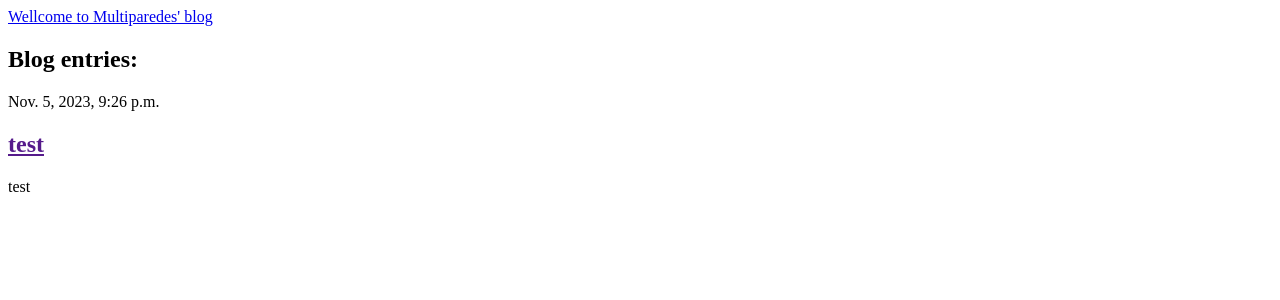
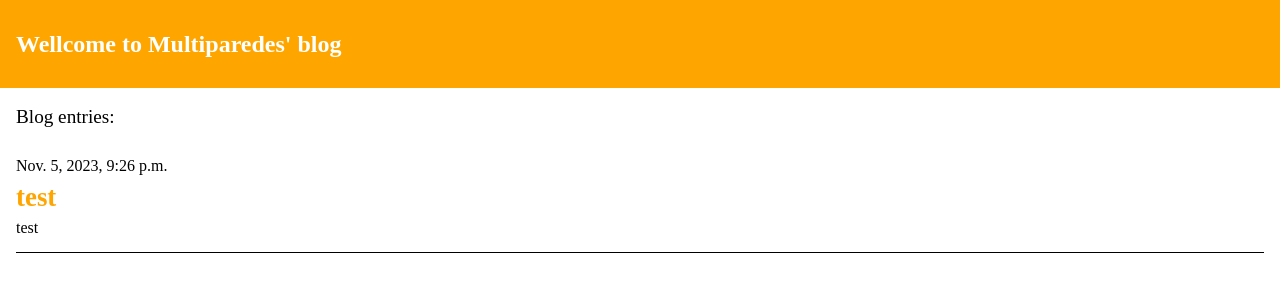
Before and after one commit to multiparedes/DjangoGirls, a Django app: page / in a window 1280 px wide. Shown: the top 300 px of the page. Run offline with Django 3.2, Linux system fonts and the light colour scheme; data comes from the database, SQL or seed files in the repository.

Commit message:
CSS on dynamic data

```diff
--- /dev/null
+++ b/blog/static/css/blog.css
@@ -0,0 +1,92 @@
+/* http://meyerweb.com/eric/tools/css/reset/
+   v2.0 | 20110126
+   License: none (public domain)
+*/
+
+html, body, div, span, applet, object, iframe,
+h1, h2, h3, h4, h5, h6, p, blockquote, pre,
+a, abbr, acronym, address, big, cite, code,
+del, dfn, em, img, ins, kbd, q, s, samp,
+small, strike, strong, sub, sup, tt, var,
+b, u, i, center,
+dl, dt, dd, ol, ul, li,
+fieldset, form, label, legend,
+table, caption, tbody, tfoot, thead, tr, th, td,
+article, aside, canvas, details, embed,
+figure, figcaption, footer, header, hgroup,
+menu, nav, output, ruby, section, summary,
+time, mark, audio, video {
+	margin: 0;
+	padding: 0;
+	border: 0;
+	font-size: 100%;
+	font: inherit;
+	vertical-align: baseline;
+}
+/* HTML5 display-role reset for older browsers */
+article, aside, details, figcaption, figure,
+footer, header, hgroup, menu, nav, section {
+	display: block;
+}
+body {
+	line-height: 1;
+}
+ol, ul {
+	list-style: none;
+}
+blockquote, q {
+	quotes: none;
+}
+blockquote:before, blockquote:after,
+q:before, q:after {
+	content: '';
+	content: none;
+}
+table {
+	border-collapse: collapse;
+	border-spacing: 0;
+}
+
+.header {
+  background-color: orange;
+  width: 100vw;
+  padding: 2em 1em;
+}
+
+.header a {
+  text-decoration: none;
+  color: white;
+  font-weight: bold;
+  size: 2em;
+  font-size: 1.5em;
+}
+
+main {
+  display: flex;
+  flex-direction: column;
+  gap:2em;
+  padding-inline: 1em;
+}
+
+h2 {
+  font-size: 1.2em;
+  font-weight: 400;
+  padding-top: 1em;
+}
+
+.posts a {
+  color: orange;
+  font-weight: bold;
+  font-size: 1.4em;
+  text-decoration: none;
+}
+
+.posts h2 {
+  margin-bottom: 0.5em;
+  margin-top: -0.5em;
+}
+
+.posts {
+  padding-bottom: 1em;
+  border-bottom: 1px solid black;
+}
--- a/blog/templates/blog/post_list.html
+++ b/blog/templates/blog/post_list.html
@@ -1,17 +1,21 @@
+{% load static %}
 <!DOCTYPE html>
 <html lang="en">
 <head>
     <meta charset="UTF-8">
     <meta name="viewport" content="width=device-width, initial-scale=1.0">
     <title>Multiparedes' blog</title>
+    <link rel="stylesheet" href="{% static 'css/blog.css' %}">
 </head>
-<body>
-    <a href="#">Wellcome to Multiparedes' blog</a>
+<body class="w-screen">
+    <div class="header" >
+        <a href="/">Wellcome to Multiparedes' blog</a>
+    </div>
     <main>
         <h2>Blog entries: </h2>
 
         {% for post in posts %}
-        <div>
+        <div class="posts">
             <p>{{post.published_date}}</p>
             <h2><a href="">{{ post.title }}</a></h2>
             <p>{{ post.text | linebreaksbr }}</p>
```
